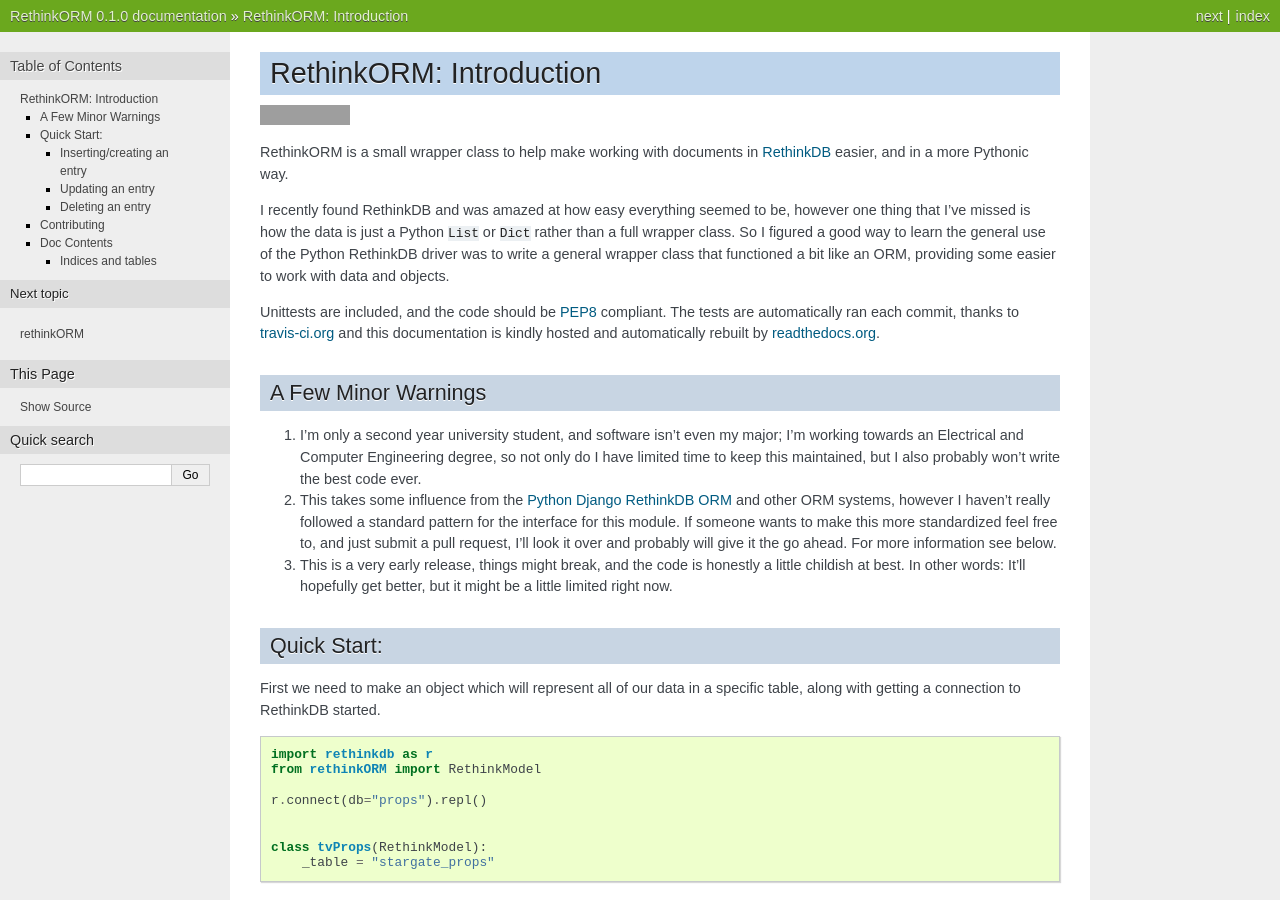
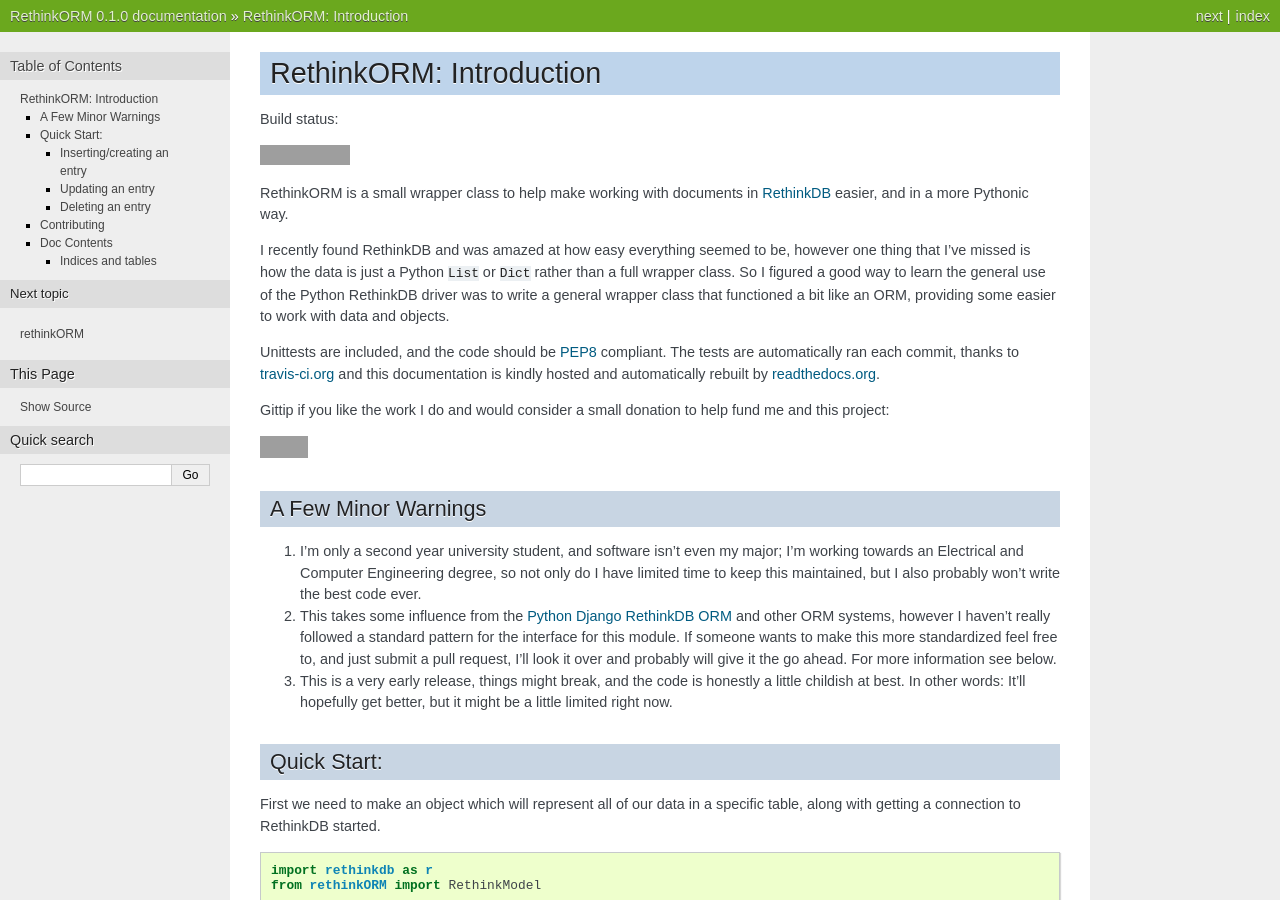
Before and after one commit to JoshAshby/pyRethinkORM, a Sphinx documentation site: the page built from docs/index.rst, in a window 1280 px wide and 900 px high. Built offline with Sphinx 7.4.7, drawn with Linux system fonts in a browser that asks for light colours; grey boxes are pictures that could not be loaded.

Commit message:
minor addition to index [skip ci]

```diff
--- a/docs/index.rst
+++ b/docs/index.rst
@@ -1,5 +1,7 @@
 RethinkORM: Introduction
 ========================
+
+Build status:
 
 .. image:: https://secure.travis-ci.org/JoshAshby/pyRethinkORM.png?branch=master
         :target: http://travis-ci.org/JoshAshby/pyRethinkORM
@@ -19,6 +21,15 @@
 automatically ran each commit, thanks to `travis-ci.org
 <http://travis-ci.org>`__ and this documentation is kindly hosted and
 automatically rebuilt by `readthedocs.org <http://readthedocs.org>`__.
+
+Gittip if you like the work I do and would consider a small donation to help
+fund me and this project:
+
+.. raw:: html
+
+    <iframe style="border: 0; margin: 0; padding: 0;"
+        src="https://www.gittip.com/JoshAshby/widget.html"
+        width="48pt" height="22pt"></iframe>
 
 A Few Minor Warnings
 --------------------
```
